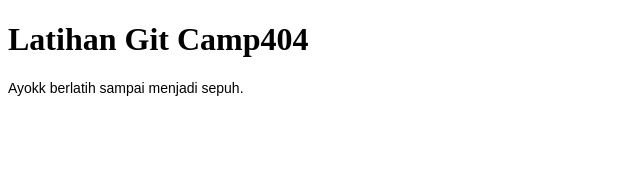
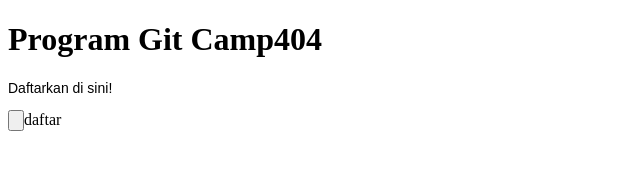
Before and after one commit to Jana-Senpai/Laravel404, a plain HTML site: page index.html in a window 1280 px wide. Shown: the whole page, without its empty margins (0-640 px from the left). Drawn offline with Linux system fonts and the light colour scheme.

Commit message:
mengubah index dari github

```diff
--- a/index.html
+++ b/index.html
@@ -9,8 +9,9 @@
 </head>
 <body>
 
-    <h1>Latihan Git Camp404</h1>
-    <p>Ayokk berlatih sampai menjadi sepuh.</p>
+    <h1>Program Git Camp404</h1>
+    <p>Daftarkan di sini!</p>
+    <input type="button">daftar</button>
 
 </body>
 </html>
```
